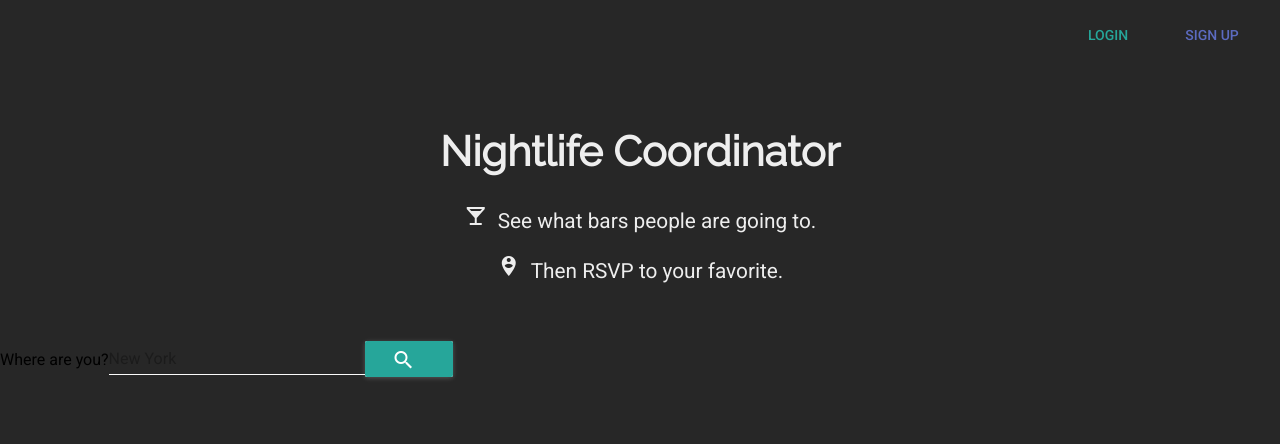
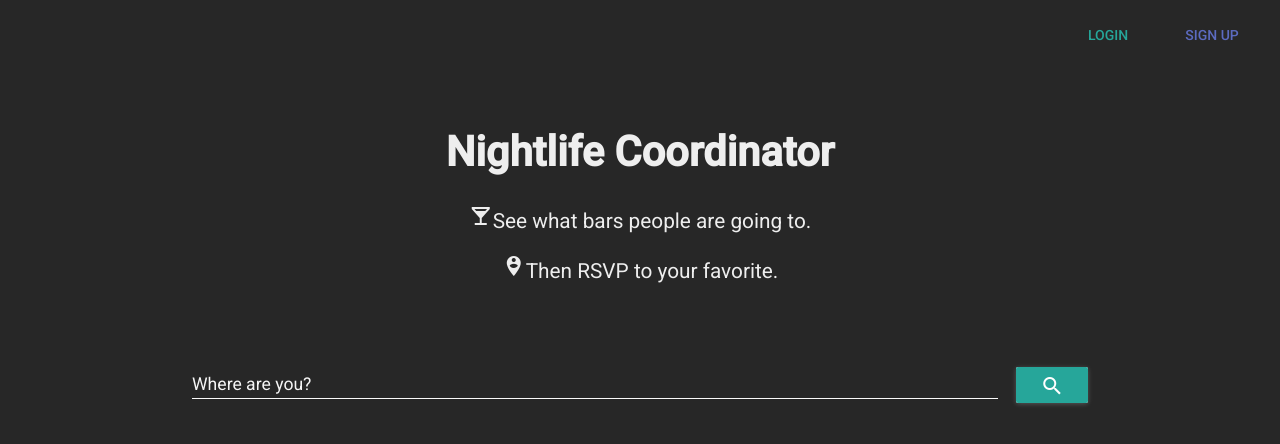
Before and after one commit to LauraBrandt/nightlife-coordinator, a React (Create React App) app: page / in a window 1280 px wide. Shown: the top 444 px of the page. Built offline with nearby package versions, Linux system fonts and the light colour scheme; what react-tap-event-plugin would draw is missing.

Commit message:
move progress circle into Search component and style Search component

```diff
--- a/src/App.css
+++ b/src/App.css
@@ -18,6 +18,29 @@ body {
   padding: 1.5em;
 }
 
+
+.search__form {
+  margin: auto;
+  display: block;
+  width: 80%;
+  clear: both;
+}
+
+.search__input {
+  width: 80% !important;
+}
+
+.search__button {
+  min-height: 15% !important;
+  min-width: 15% !important;
+  margin-left: 5%;
+}
+
+.search__progress {
+  margin: 15% auto;
+  display: block !important;
+}
+
 @media (min-width: 740px) {
   .header__text {
     font-size: 1.3em;
@@ -26,18 +49,25 @@ body {
   .header__nav-button {
     margin: 1em 0.5em !important;
   }
+
+  .search__form {
+    width: 70%;
 }
 
-.header__h1 {
-  font-family: Raleway, Roboto, sans-serif;
+  .search__input {
+    width: 90% !important;
 }
 
-.material-icons {
-  padding-right: 10px;
+  .search__button {
+    min-height: 8% !important;
+    min-width: 8% !important;
+    margin-left: 2%;
 }
 
-.app__progress {
-  margin: auto;
+  .search__progress {
+    margin: 6% auto;
+    display: block !important;
+  }
 }
 
 .bar__paper {
--- a/src/App.js
+++ b/src/App.js
@@ -4,7 +4,6 @@ import queryString from 'query-string';
 import Header from './Header';
 import Search from './Search';
 import BarList from './BarList';
-import CircularProgress from 'material-ui/CircularProgress';
 import Snackbar from 'material-ui/Snackbar';
 import './App.css';
 import Auth from './Auth';
@@ -165,11 +164,8 @@ class App extends Component {
           handleChange={this.handleLocationChange}
           handleSearch={this.handleSearch}
           location={this.state.location || ""}
-          disabled={this.state.loading}
+          loading={this.state.loading}
         />
-        {this.state.loading &&
-          <CircularProgress size={60} thickness={5} className="app__progress" style={{display: 'block'}}/>
-        }
         {this.state.location &&
           <BarList
             bars={this.state.bars}
--- a/src/Search.js
+++ b/src/Search.js
@@ -1,30 +1,39 @@
 import React from 'react';
 import TextField from 'material-ui/TextField';
 import RaisedButton from 'material-ui/RaisedButton';
-// import IconButton from 'material-ui/IconButton';
+import CircularProgress from 'material-ui/CircularProgress';
 import FontIcon from 'material-ui/FontIcon';
+import {grey100, grey400, teal400} from 'material-ui/styles/colors';
 
 const Search = (props) => {
   return (
     <div>
-      <form onSubmit={props.handleSearch}>
-        <label htmlFor="location">Where are you?</label>
+      <form onSubmit={props.handleSearch} className="search__form">
         <TextField
           id="location"
           hintText="New York"
+          floatingLabelText="Where are you?"
           value={props.location}
           onChange={props.handleChange}
           disabled={props.disabled}
           className="search__input"
+          hintStyle={{color: grey400}}
+          inputStyle={{color: grey100}}
+          floatingLabelStyle={{color: grey100, fontSize: '1.1em'}}
+          floatingLabelFocusStyle={{color: teal400}}
           required
         />
         <RaisedButton
           type="submit"
           primary={true}
           icon={<FontIcon className="material-icons">search</FontIcon>}
-          disabled={props.disabled}
+          disabled={props.loading}
+          className="search__button"
+          title="Search"
         />
-        {/* <IconButton iconClassName="material-icons" tooltip="Search">search</IconButton> */}
+        {props.loading &&
+          <CircularProgress size={60} thickness={5} className="search__progress" />
+        }
       </form>
     </div>
   );
--- a/src/index.js
+++ b/src/index.js
@@ -3,7 +3,7 @@ import ReactDOM from 'react-dom';
 import { BrowserRouter, Switch, Route, Redirect } from 'react-router-dom';
 import injectTapEventPlugin from 'react-tap-event-plugin';
 import MuiThemeProvider from 'material-ui/styles/MuiThemeProvider';
-import {teal400, indigo400, grey50, fullWhite} from 'material-ui/styles/colors';
+import {teal400, indigo400, grey100, grey50, fullWhite} from 'material-ui/styles/colors';
 import getMuiTheme from 'material-ui/styles/getMuiTheme';
 import './index.css';
 import App from './App';
```
